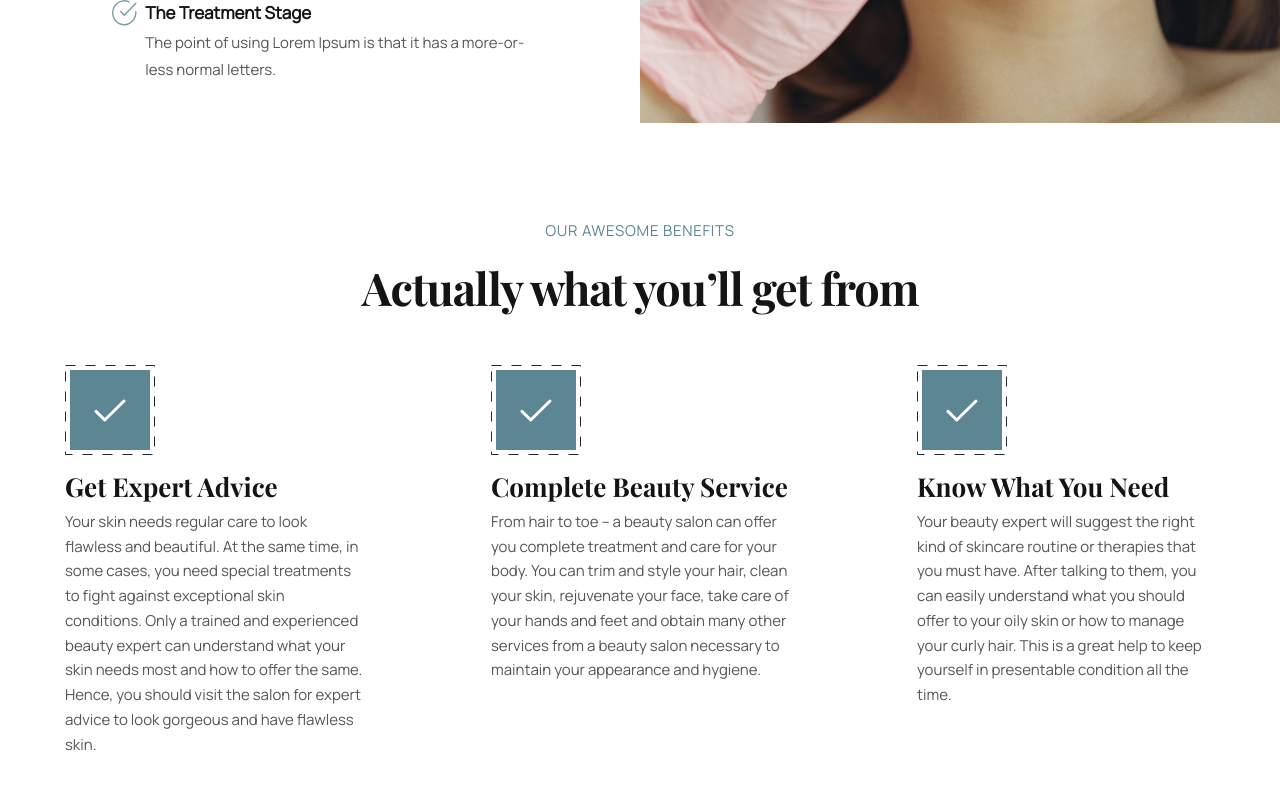
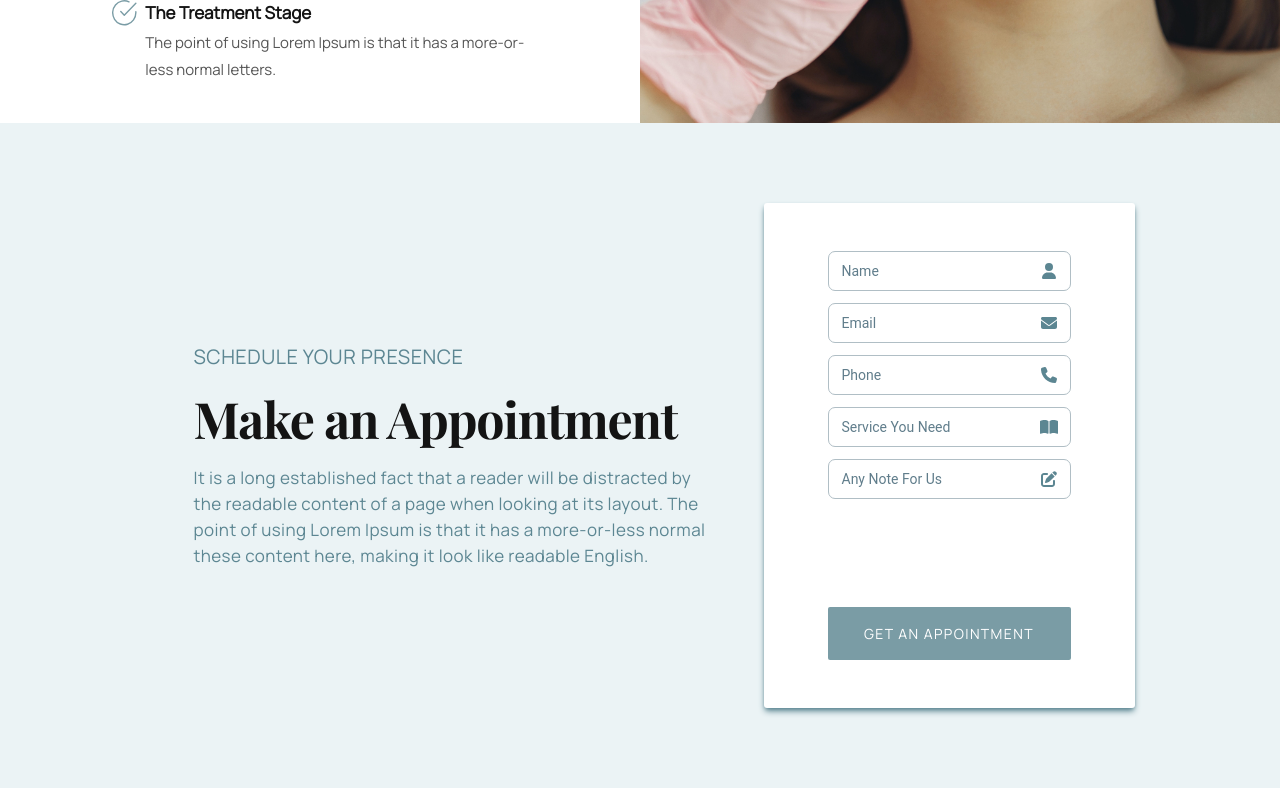
Before and after one commit to FatemeGhalandari/Beautyness, a React (Vite) app: page /Reservation in a window 1280 px wide. Shown: the part 900-1700 px from the top of the page. Built offline with nearby package versions, Linux system fonts and the light colour scheme.

Commit message:
Membership component in membership in service page

```diff
--- a/src/components/ServicePage/Membership.jsx
+++ b/src/components/ServicePage/Membership.jsx
@@ -1,11 +1,23 @@
+import MemberCard from "./MemberCard";
 
+const Membership = () => (
+  <div className="flex sm:flex-row flex-col py-20 items-center justify-center px-4 bg-[#EBF3F5]">
+    <div className="flex flex-col justify-center sm:items-start items-center px-12 gap-4 sm:py-0 py-4">
+      <p className="text-[#5C8692] font-manrope sm:text-[20px] text-[15px] font-normal leading-[154.5%] tracking-wide uppercase">
+        SCHEDULE YOUR PRESENCE
+      </p>
+      <h4 className="text-[#141414] sm:text-start text-center font-playfair sm:text-[50px] text-[40px] font-semibold leading-[120%] tracking-tight">
+        Make an Appointment
+      </h4>
+      <p className="text-[#5C8692] font-manrope sm:text-[17px] text-[15px] font-normal leading-[154.5%] tracking-wide sm:max-w-[522px]">
+        It is a long established fact that a reader will be distracted by the
+        readable content of a page when looking at its layout. The point of
+        using Lorem Ipsum is that it has a more-or-less normal these content
+        here, making it look like readable English.
+      </p>
+    </div>
+    <MemberCard />
+  </div>
+);
 
-const Membership = () => {
-  return (
-    <div>
-
-    </div>
-  )
-}
-
-export default Membership
+export default Membership;
```
